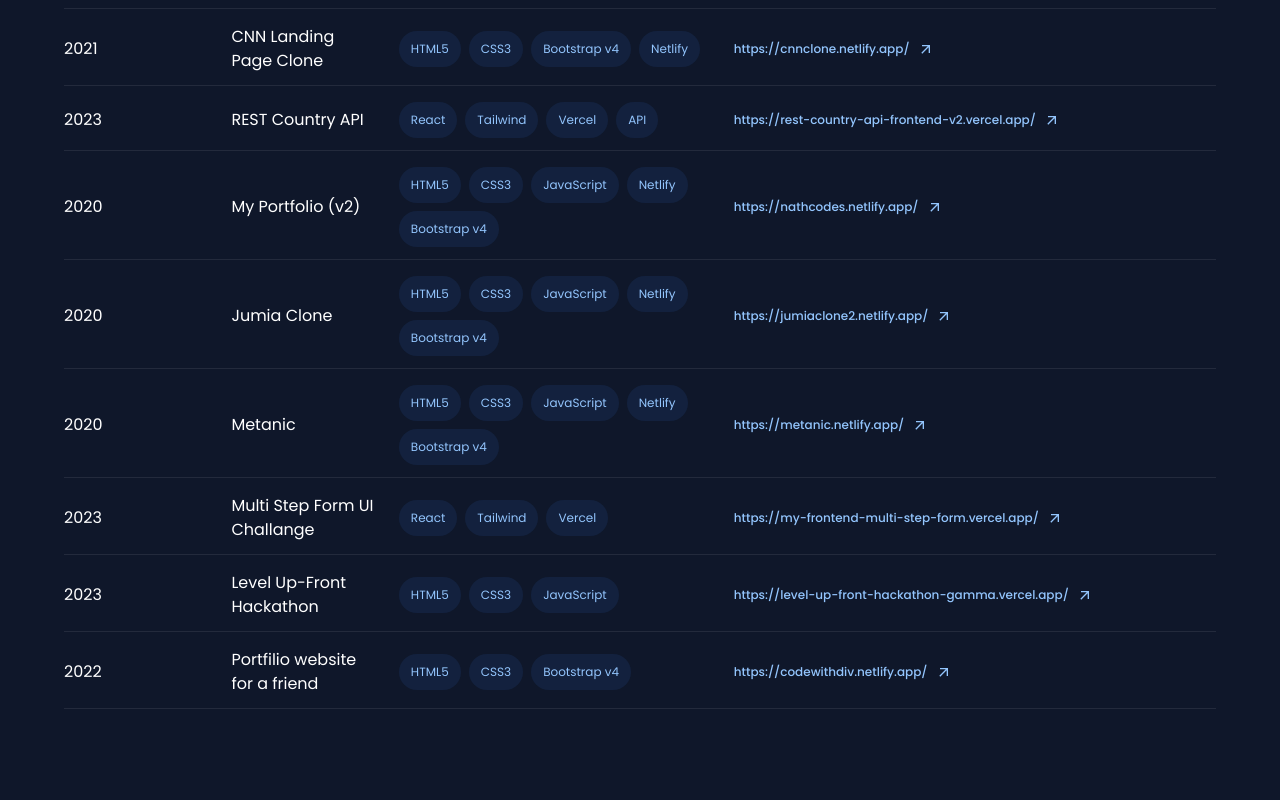
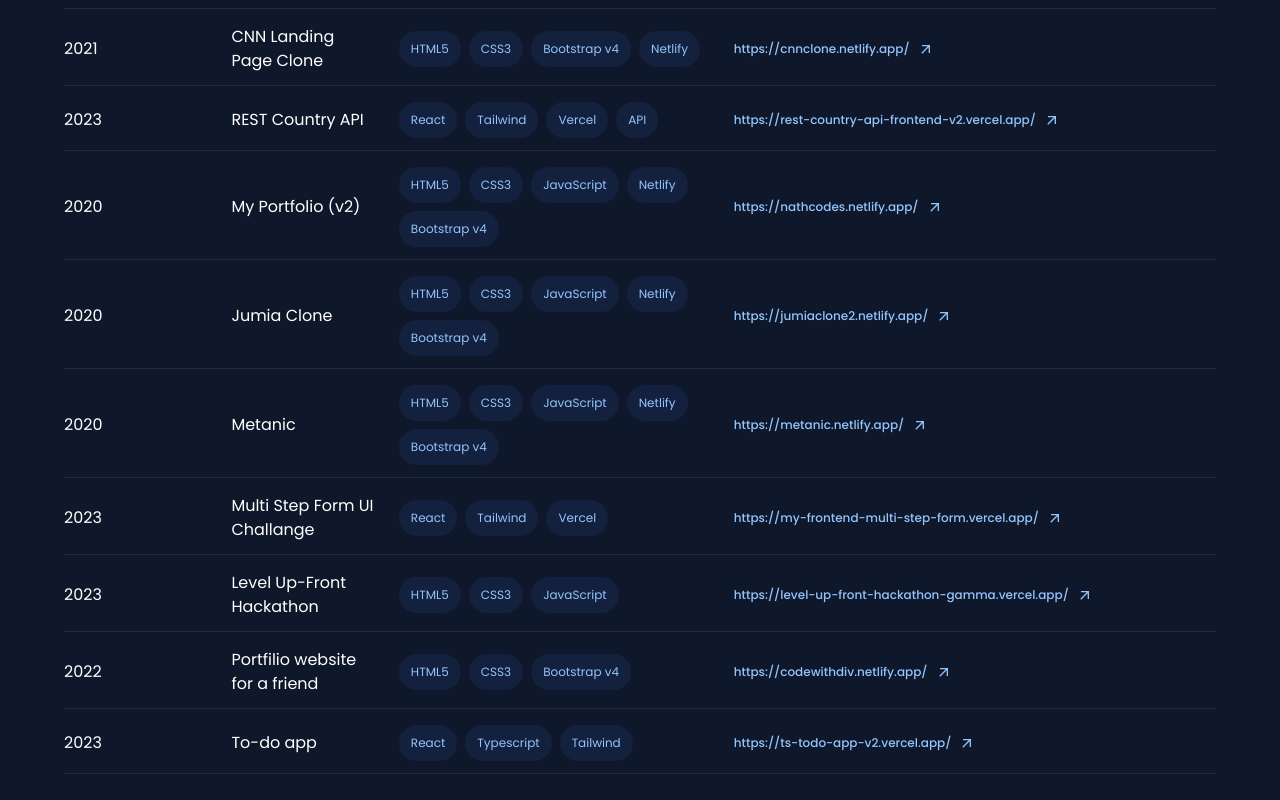
Before and after one commit to theblvckdev/portfolio, a React (Create React App) app: page /archive in a window 1280 px wide. Shown: the part 479-1279 px from the top of the page. Before the commit the page ends 1252 px from the top, so only its background shows below. Built offline with nearby package versions, Linux system fonts and the light colour scheme.

Commit message:
project update

```diff
--- a/src/data/projects_data.js
+++ b/src/data/projects_data.js
@@ -110,4 +110,13 @@
     tools: ["HTML5", "CSS3", "Bootstrap v4"],
     year: 2022,
   },
+
+  {
+    thumbnail: null,
+    title: "To-do app",
+    content: null,
+    liveUrl: "https://ts-todo-app-v2.vercel.app/",
+    tools: ["React", "Typescript", "Tailwind"],
+    year: 2023,
+  },
 ];
```
